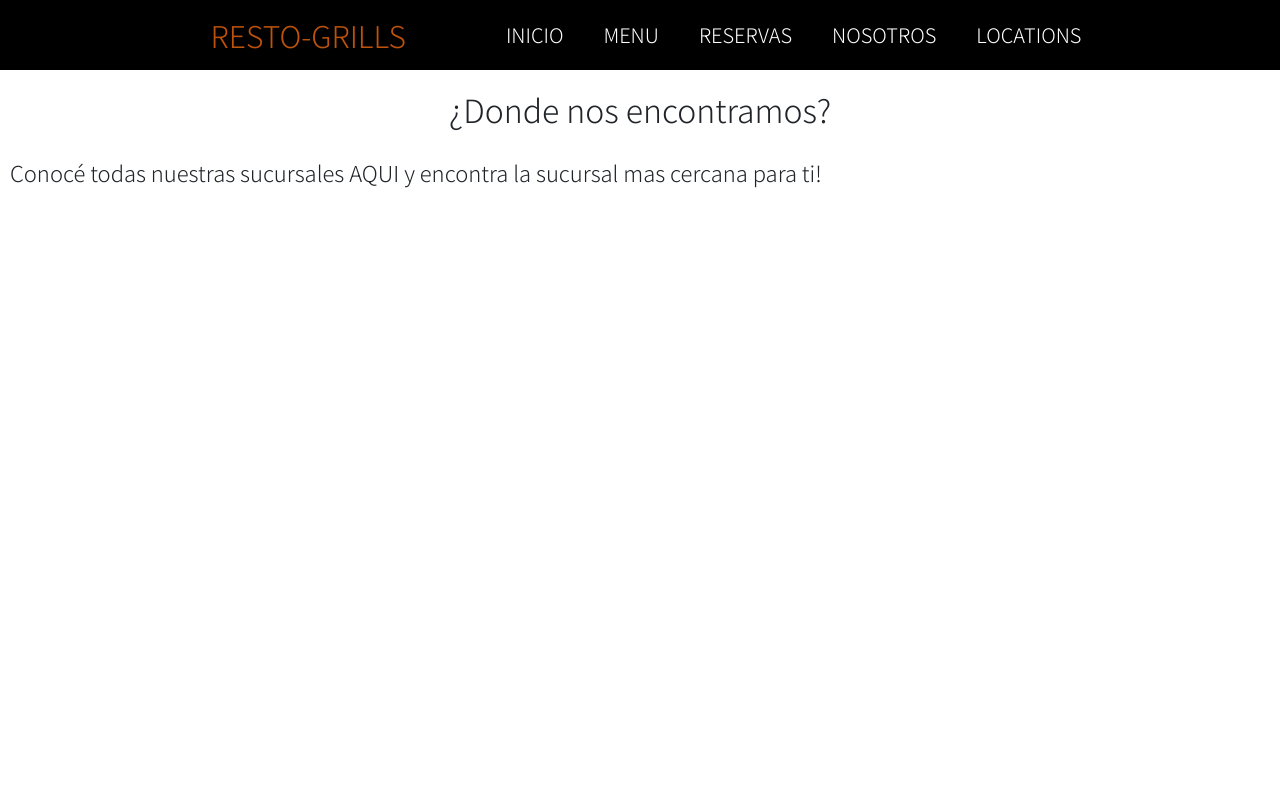
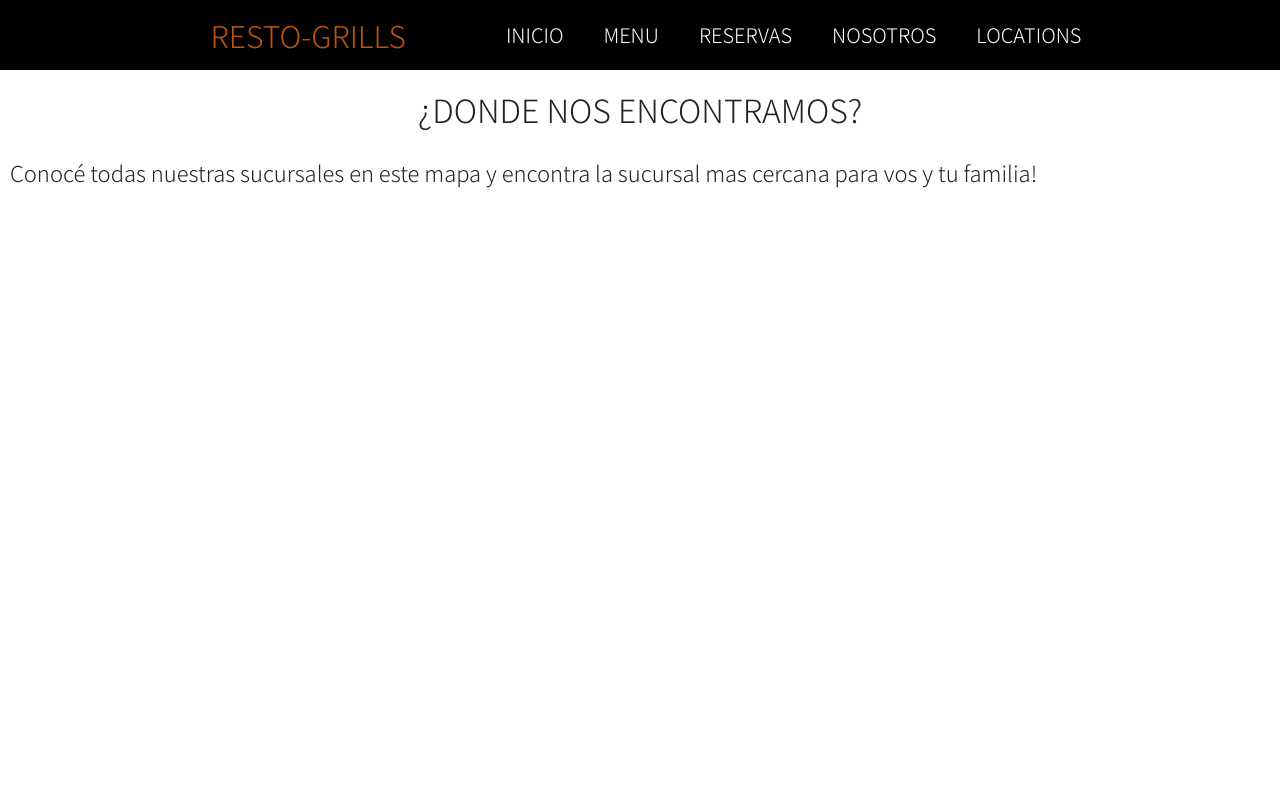
Before and after one commit to Rocio-Joaquin/PFJoaquin, a plain HTML site: page pages/locations.html in a window 1280 px wide. Shown: the top 800 px of the page. Drawn offline with nearby package versions, Linux system fonts and the light colour scheme.

Commit message:
termine locations.html

```diff
--- a/pages/locations.html
+++ b/pages/locations.html
@@ -35,16 +35,10 @@
     </header>
     <!--fin de encabezado-->
 
-
     <!--inicio de main-->
     <main>
-            <h2>¿Donde nos encontramos?</h2>
-
-                <p>Conocé todas nuestras sucursales AQUI y encontra la sucursal mas cercana para ti!
-
-
-                </p>
-
+            <h2>¿DONDE NOS ENCONTRAMOS?</h2>
+                <p>Conocé todas nuestras sucursales en este mapa y encontra la sucursal mas cercana para vos y tu familia!</p>
             <div class="img-mapa"></div>
     </main>
     <!--fin de main-->
```
